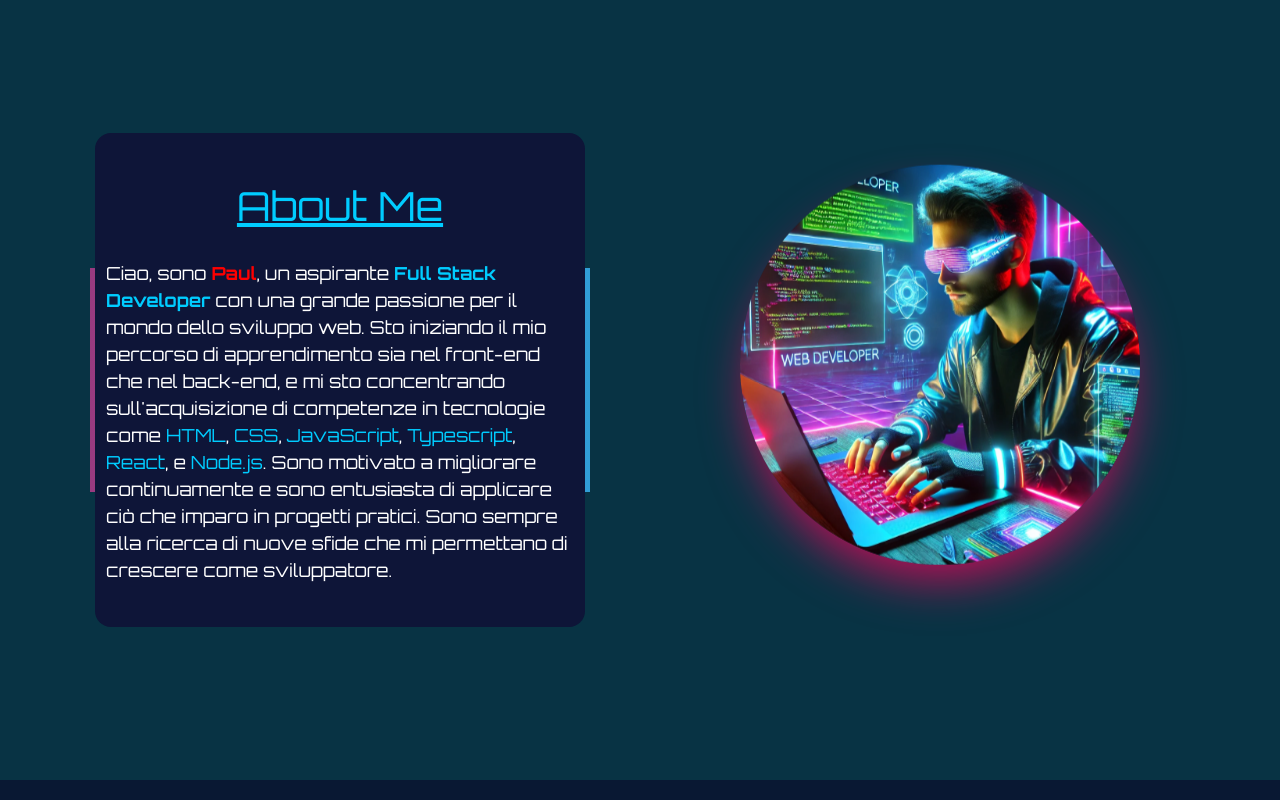
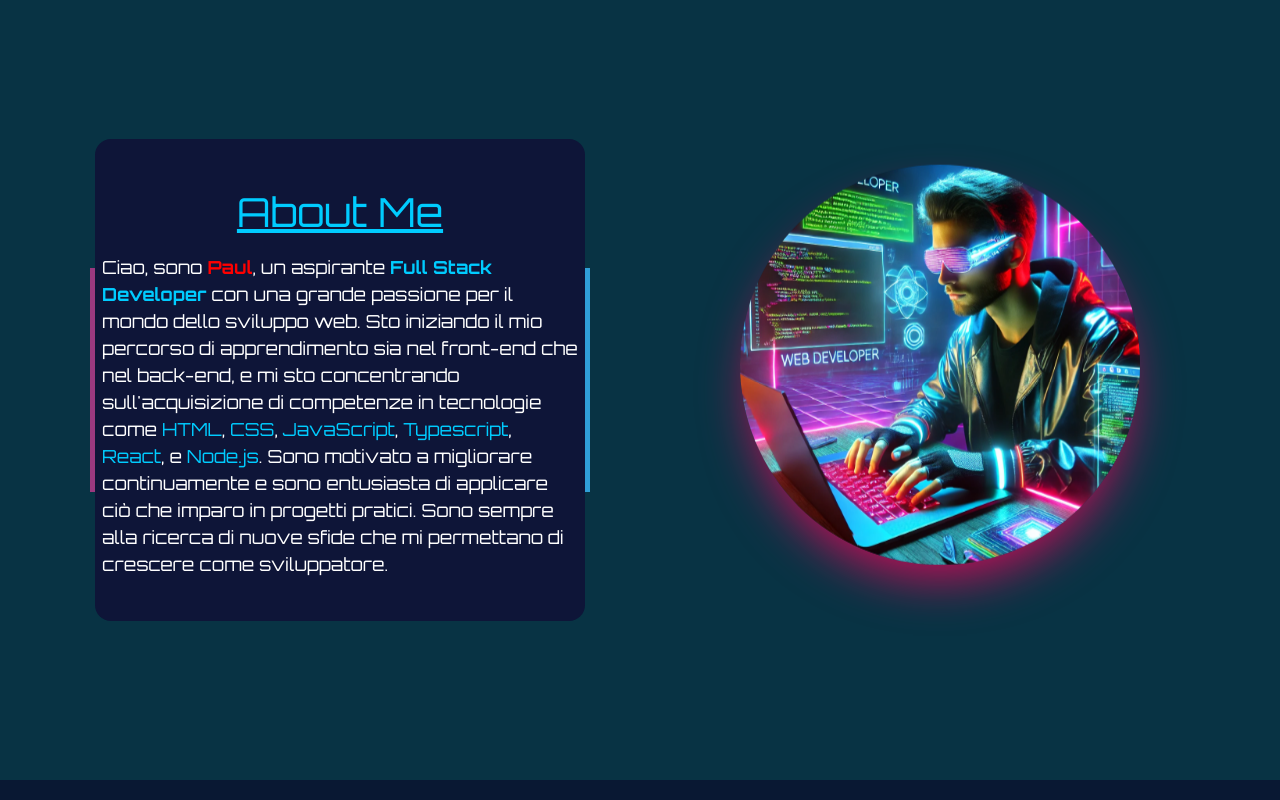
Before and after one commit to paulwebdevpe/paulwebdevpe.github.io, a website: page index.html in a window 1280 px wide. Shown: the part 820-1620 px from the top of the page. Drawn offline with nearby package versions, Linux system fonts and the light colour scheme.

Commit message:
creato portfolioo

```diff
--- a/assets/sass/_variables.scss
+++ b/assets/sass/_variables.scss
@@ -11,4 +11,4 @@
     align-items: center;
 }
 
-$color-text:yellow;
+$portfolio-desc-size: 14px;
--- a/home.scss
+++ b/home.scss
@@ -1,5 +1,5 @@
-@use "../assets/sass/_global.scss";
-@use "../assets/sass/_variables.scss";
+@use "./assets/sass/_global.scss";
+@use "./assets/sass/_variables.scss";
 
 // Text animation styling
 .text-animation {
@@ -166,12 +166,10 @@
 
   50% {
     transform: translateY(-20px);
-    /* Moves the image up */
   }
 
   100% {
     transform: translateY(0);
-    /* Returns the image to the original position */
   }
 }
 
@@ -321,6 +319,10 @@
     margin: 10px 2px;
   }
 
+  #{&}__description {
+    font-size: variables.$portfolio-desc-size;
+  }
+
   #{&}__link {
     text-align: end;
     font-size: 30px;
--- a/index.html
+++ b/index.html
@@ -8,8 +8,8 @@
   <link rel="icon" href="./assets/img/favicon-img.ico" type="image/x-icon" />
 
 
-  <link rel="stylesheet" href="../assets/css/home.css" />
-  <link rel="stylesheet" href="../assets/css/output.css" />
+  <link rel="stylesheet" href="./assets/css/home.css" />
+  <link rel="stylesheet" href="./assets/css/output.css" />
 
   <link href="https://unpkg.com/boxicons@2.1.4/css/boxicons.min.css" rel="stylesheet" />
   <link href="https://fonts.googleapis.com/css2?family=Orbitron:wght@400..900&display=swap" rel="stylesheet" />
@@ -120,8 +120,8 @@
     <div
       class="  flex flex-col lg:flex-row  items-center justify-center h-full text-center max-w-[1200px] mx-auto  md:flex-row">
       <div class="card py-12 flex flex-col md:w-[50%]">
-        <span class="text-[40px] pb-6 underline text-[#00ccff] z-20 px-3">About Me</span>
-        <p class="z-10 text-[12px]  px-4 md:text-start lg:text-[18px]">
+        <span class="text-[40px] pb-3 underline text-[#00ccff] z-20 inline-block">About Me</span>
+        <p class="z-10 text-[14px]   px-3 md:text-start lg:text-[18px]">
           Ciao, sono <span class="text-[red] font-bold">Paul</span>, un aspirante <span
             class="text-[#00ccff] font-bold">Full Stack Developer</span> con una grande
           passione per il mondo dello sviluppo web. Sto iniziando il mio
@@ -138,7 +138,7 @@
       </div>
 
       <div class="py-9 px-12 md:w-[50%]">
-        <img class="rounded-full shadow-2xl shadow-[#cb0c59] animate-up-down mx-auto max-h-[400px]  "
+        <img class="rounded-full shadow-2xl shadow-[#cb0c59] animate-up-down mx-auto max-h-[220px] sm:max-h-[400px] "
           src="../assets/img/dev-web.webp" alt="immagine about me" />
       </div>
     </div>
@@ -316,7 +316,7 @@
                 <span class="project__language text-yellow-400">tailwind</span>
                 <span class="project__language text-emerald-400 inline-block">node.js</span>
               </div>
-              <div class="project__description">
+              <div class="project__description ">
                 <p>Lorem ipsum dolor sit amet consectetur adipisicing elit. Tenetur, adipisci.</p>
               </div>
               <div class="project__link ">
```
Also changed, not shown: assets/css/home.css, assets/css/output.css, 1 other file.
